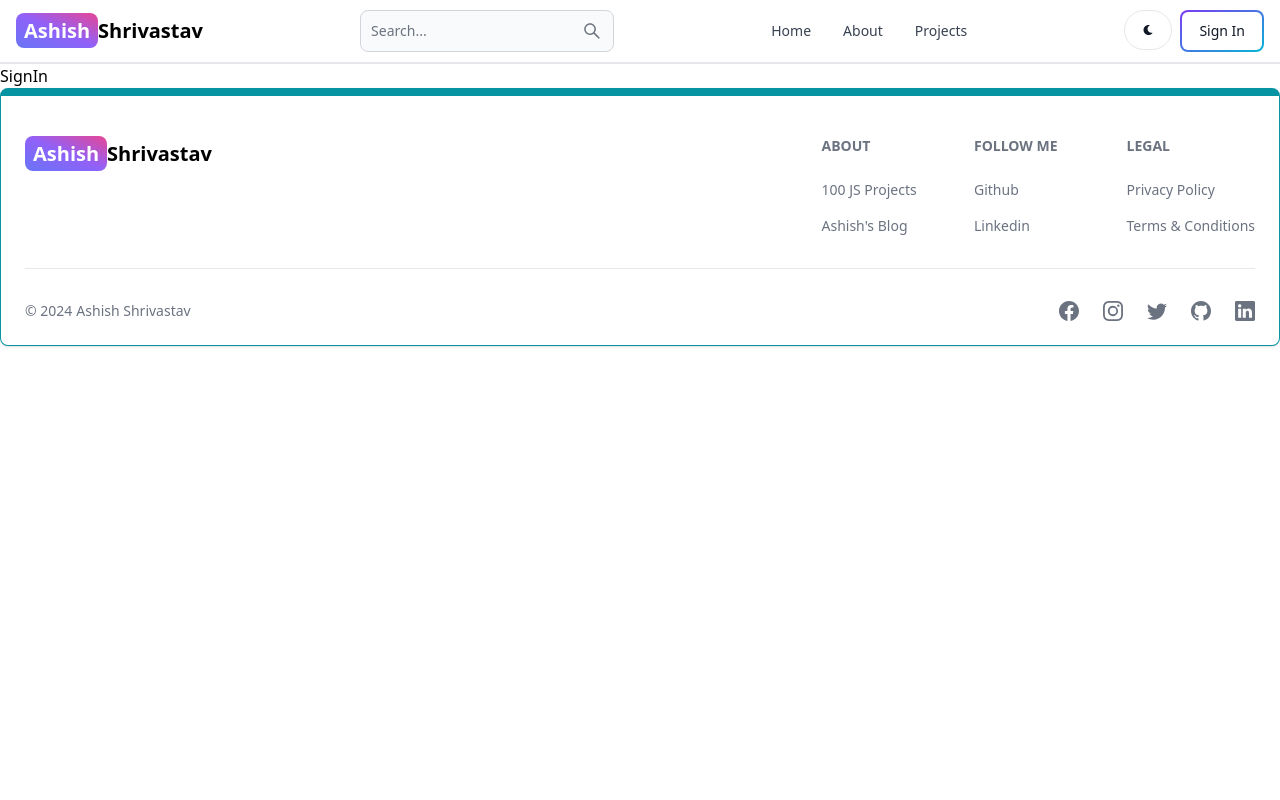
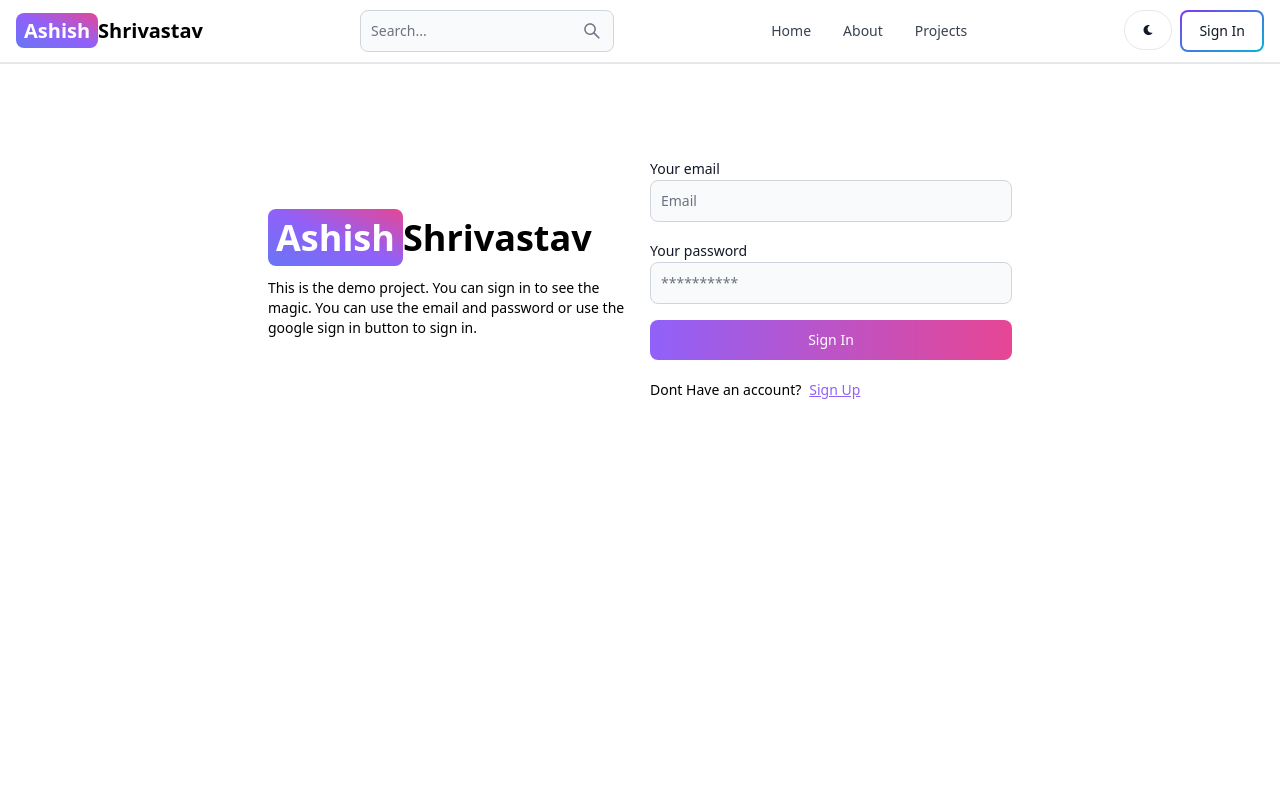
Before and after one commit to shrivastavashish/myBlog, a React (Vite) app in the folder client/: page /signin in a window 1280 px wide. Shown: the top 800 px of the page. Built offline with nearby package versions, Linux system fonts and the light colour scheme.

Commit message:
singin page function

```diff
--- a/client/src/pages/SignIn.jsx
+++ b/client/src/pages/SignIn.jsx
@@ -1,9 +1,92 @@
-import React from 'react'
+import { Alert, Button, Label, Spinner, TextInput } from "flowbite-react";
+import { useState } from "react";
+import { Link, useNavigate } from "react-router-dom";
 
 export default function SignIn() {
+  const [formData, setFormData] = useState({});
+  const [errorMessages, setErrorMessages] = useState(null);
+  const [loading, setLoading] = useState(false);
+  const navigate = useNavigate();
+  const handleChange = (e) => {
+    setFormData({...formData, [e.target.id]: e.target.value.trim()});
+  };
+  const handleSubmit = async (e) => {
+    e.preventDefault();
+    if (!formData.email || !formData.password) {
+      return setErrorMessages('All fields are required');
+    }
+    try {
+      setLoading(true);
+      setErrorMessages(null);
+      const res = await fetch('/api/auth/signin', {
+        method: 'POST',
+        headers: {
+          'Content-Type': 'application/json'
+        },
+        body: JSON.stringify(formData)
+      });
+      const data = await res.json();
+      if (data.success === false) {
+        return setErrorMessages(data.message);
+      }
+      setLoading(false);
+      if(res.ok) {
+        navigate('/');
+      }
+    } catch (error) {
+      setErrorMessages(error.message);
+      setLoading(false);
+    }
+  };
   return (
-    <div>
-      SignIn
+    <div className="min-h-screen mt-20">
+      <div className="flex p-3 max-w-3xl mx-auto flex-col md:flex-row md:items-center gap-5">
+        {/* left */}
+        <div className="flex-1">
+          <Link to="/" className="font-bold dark:text-white text-4xl">
+            <span className="px-2 py-1 bg-gradient-to-tr from-indigo-500 via-purple-500 to-pink-500 rounded-lg text-white">Ashish</span>
+            Shrivastav
+          </Link>
+          <p className="text-sm mt-5">
+            This is the demo project. You can sign in to see the magic. You can use the email and password or use the google sign in button to sign in.
+          </p>
+        </div>
+        {/* right */}
+        <div className="flex-1">
+          <form className="flex flex-col gap-4" onSubmit={handleSubmit}>
+            <div>
+              <Label value="Your email" />
+              <TextInput type="email" placeholder="Email" id="email" onChange={handleChange}/>
+            </div>
+            <div>
+              <Label value="Your password" />
+              <TextInput type="password" placeholder="**********" id="password" onChange={handleChange}/>
+            </div>
+            <Button gradientDuoTone="purpleToPink" type="submit" disabled={loading}>
+              {
+                loading ? (
+                  <>
+                  <Spinner size="sm" />
+                  <span className="pl-3">Loading...</span>
+                  </>
+                ) : 'Sign In'
+              }
+            </Button>
+          </form>
+          <div className='flex gap-2 text-sm mt-5'>
+            <span>Dont Have an account? </span>
+            <Link to="/signup" className="text-purple-500 underline">
+              Sign Up
+            </Link>
+          </div>
+          {
+            errorMessages &&
+            <Alert className="mt-5" color='failure'>
+              {errorMessages}
+            </Alert>
+          }
+        </div>
+      </div>
     </div>
-  )
+  );
 }
```
